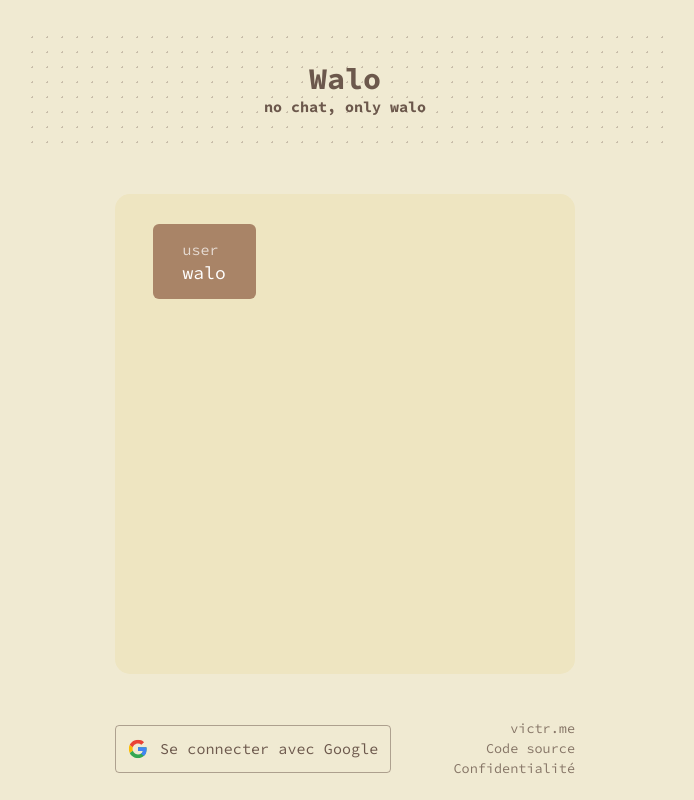
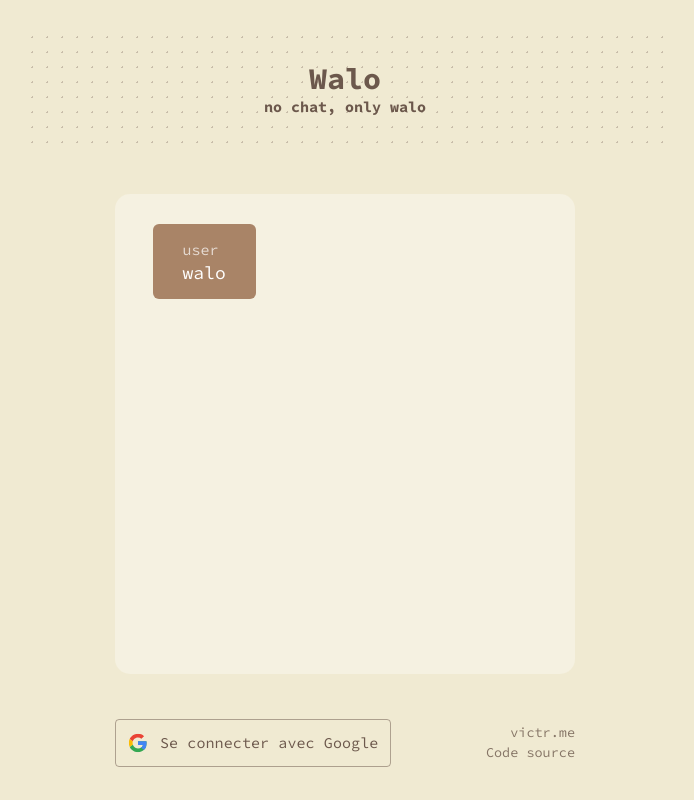
Before and after one commit to victrme/walo, a React (Vite) app: page / in a window 1280 px wide. Shown: the whole page, without its empty margins (295-989 px from the left). Built offline with nearby package versions, Linux system fonts and the light colour scheme; no server answers; the database is empty.

Commit message:
Removed privacy link, +cleanup

```diff
--- a/src/Root.tsx
+++ b/src/Root.tsx
@@ -161,7 +161,6 @@ export default function Root() {
 					<div id='out-links'>
 						<a href='https://victr.me'>victr.me</a>
 						<a href='https://github.com/victrme/walo'>Code source</a>
-						<a href='https://github.com/victrme/walo/blob/main/PRIVACY.md'>Confidentialité</a>
 					</div>
 				</div>
 			</main>
--- a/src/components/Login.css
+++ b/src/components/Login.css
@@ -28,9 +28,6 @@ main.loading #login {
 	background-color: rgba(var(--color-title), 0.05);
 }
 
-#login .logged-in .user {
-}
-
 #login .logged-in .user img {
 	width: 1.4em;
 	height: 1.4em;
--- a/src/index.css
+++ b/src/index.css
@@ -11,7 +11,7 @@
 
 	--color-title: 108, 88, 76;
 	--color-background: #f0ead2;
-	--color-chat: #eee5c1;
+	--color-chat: #f5f1e1;
 	--color-text: #fff;
 	--color-bubble: #a98467;
 	--color-bubble-self: #adc178;
```
